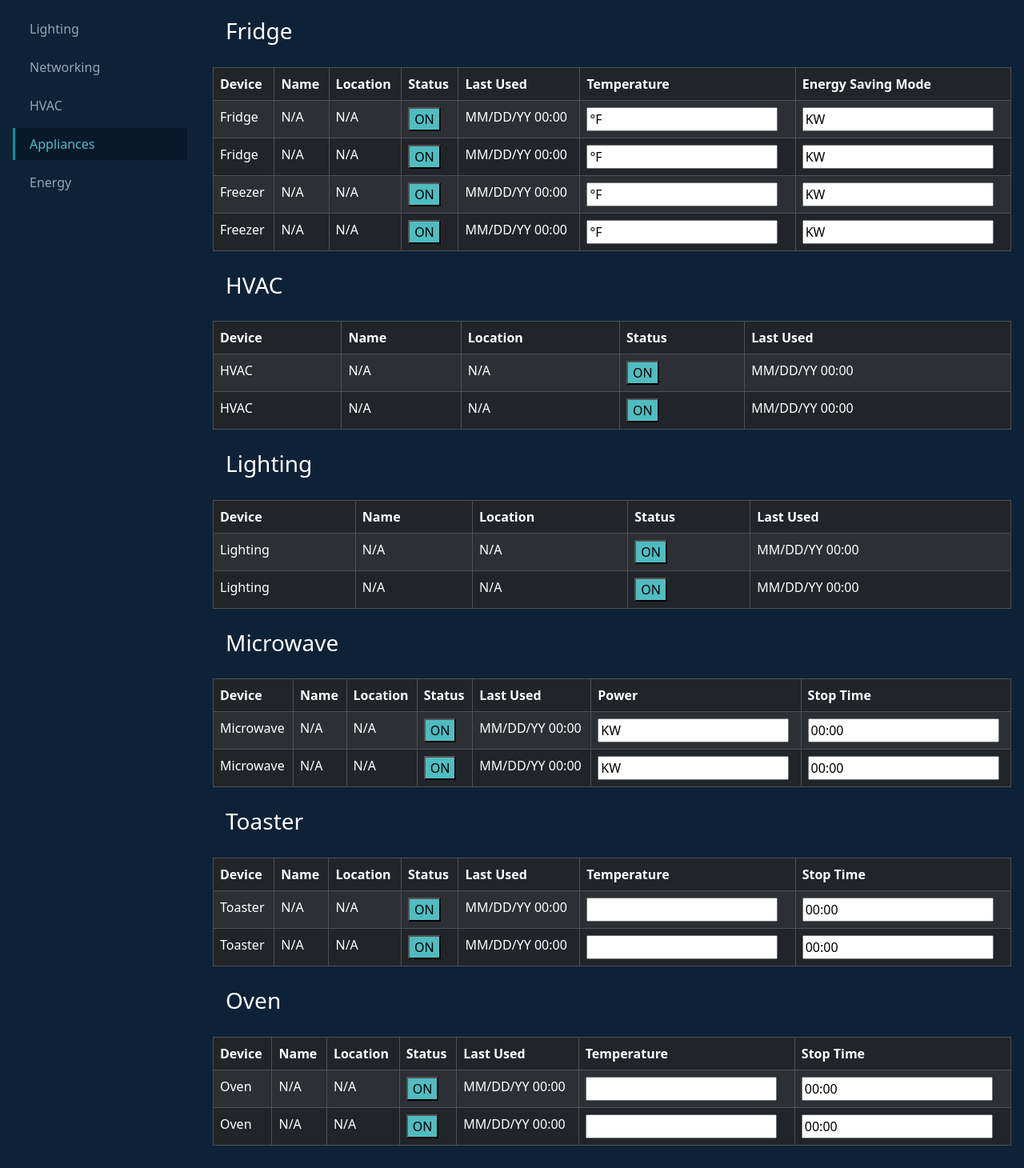
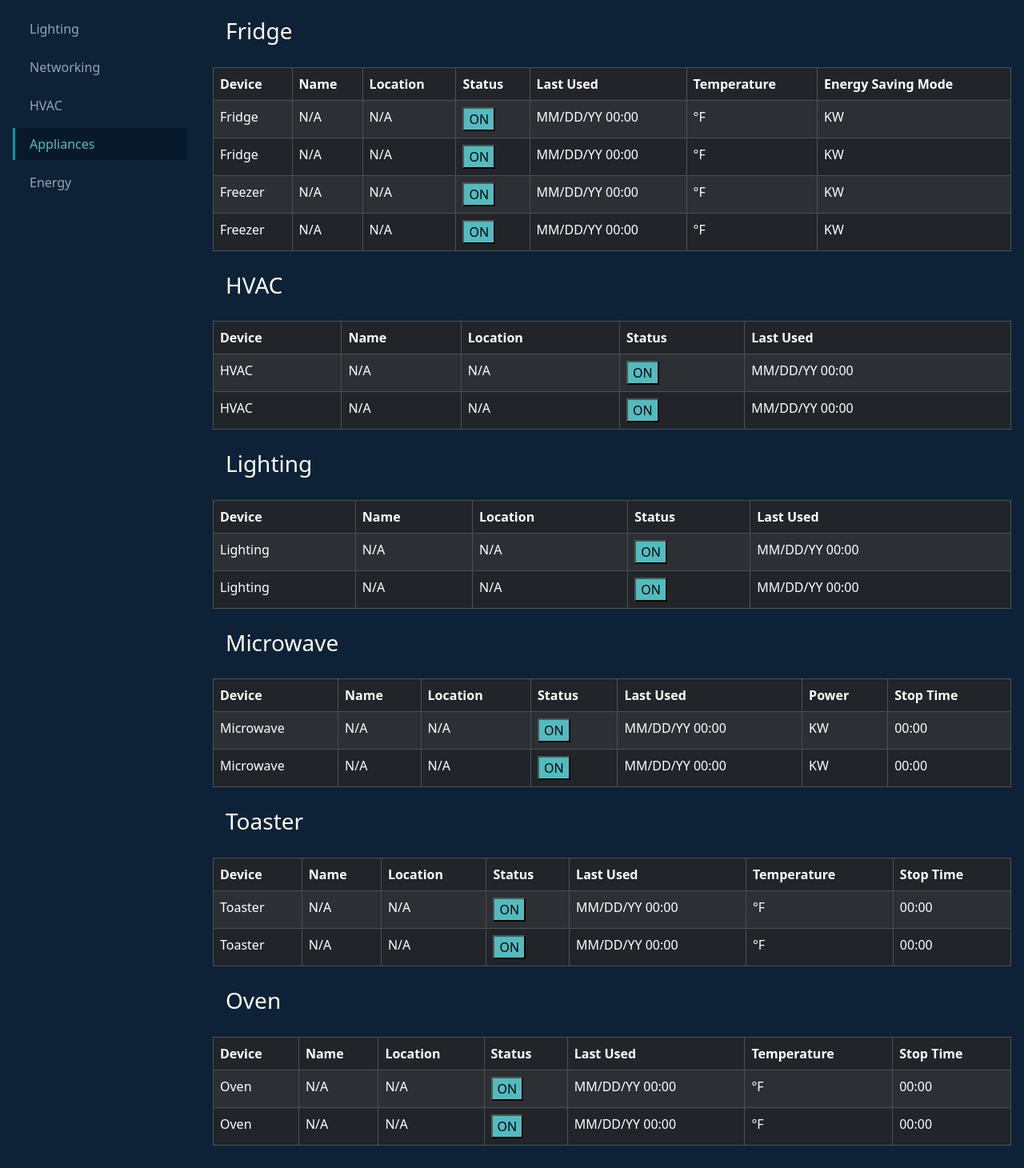
Before and after one commit to PSUBeacon/CMPSC488SP24SecTuesday, a React (Create React App) app in the folder fab/my-login-app/: page /appliances in a window 1280 px wide. Shown: the part 330-1790 px from the top of the page at 80% size. Built offline with nearby package versions, Linux system fonts and the light colour scheme.

Commit message:
Removed text fields from appliances

```diff
--- a/fab/my-login-app/src/Appliances.js
+++ b/fab/my-login-app/src/Appliances.js
@@ -262,21 +262,7 @@ const Appliances = () => {
       </button>
     </td>
     <td>{dishwasherItem.LastUsed}</td>
-    <td>
-      <input
-        type="text"
-        value={dishwasherItem.WashTime}
-        onChange={(e) => {
-          const newWashTime = e.target.value;
-          const updatedDishwasher = [...dishwasher];
-          updatedDishwasher[index] = {
-            ...updatedDishwasher[index],
-            WashTime: newWashTime
-          };
-          setDishwasher(updatedDishwasher);
-        }}
-      />
-    </td>
+    <td>{dishwasherItem.WashTime}</td>
   </tr>
 ))}
 </tbody>
@@ -322,30 +308,8 @@ const Appliances = () => {
       </button>
     </td>
     <td>{fridgeItem.LastUsed}</td>
-    <td>
-      <input
-        type="text"
-        value={fridgeItem.Temp} // Bind the value of the input field to the state
-        onChange={(e) => {
-          const newTemp = e.target.value;
-          const updatedFridge = [...fridge]; // Create a copy of the array
-          updatedFridge[index] = { ...fridgeItem, Temp: newTemp }; // Update the specific item in the copied array
-          setFridge(updatedFridge); // Update the state with the new array
-        }}
-      />
-    </td>
-    <td>
-      <input
-        type="text"
-        value={fridgeItem.EnergySavingMode} // Bind the value of the input field to the state
-        onChange={(e) => {
-          const newEnergySavingMode = e.target.value;
-          const updatedFridge = [...fridge]; // Create a copy of the array
-          updatedFridge[index] = { ...fridgeItem, EnergySavingMode: newEnergySavingMode }; // Update the specific item in the copied array
-          setFridge(updatedFridge); // Update the state with the new array
-        }}
-      />
-    </td>
+    <td>{fridgeItem.Temp}</td>
+    <td>{fridgeItem.EnergySavingMode}</td>
   </tr>
 ))}
 
@@ -474,30 +438,8 @@ const Appliances = () => {
       </button>
     </td>
     <td>{microwaveItem.LastUsed}</td>
-    <td>
-      <input
-        type="text"
-        value={microwaveItem.Power} // Bind the value of the input field to the state
-        onChange={(e) => {
-          const newPower = e.target.value;
-          const updatedMicrowave = [...microwave]; // Create a copy of the array
-          updatedMicrowave[index] = { ...microwaveItem, Power: newPower }; // Update the specific item in the copied array
-          setMicrowave(updatedMicrowave); // Update the state with the new array
-        }}
-      />
-    </td>
-    <td>
-      <input
-        type="text"
-        value={microwaveItem.StopTime} // Bind the value of the input field to the state
-        onChange={(e) => {
-          const newStopTime = e.target.value;
-          const updatedMicrowave = [...microwave]; // Create a copy of the array
-          updatedMicrowave[index] = { ...microwaveItem, StopTime: newStopTime }; // Update the specific item in the copied array
-          setMicrowave(updatedMicrowave); // Update the state with the new array
-        }}
-      />
-    </td>
+    <td>{microwaveItem.Power}</td>
+    <td>{microwaveItem.StopTime}</td>
   </tr>
 ))}
 
@@ -543,30 +485,8 @@ const Appliances = () => {
       </button>
     </td>
     <td>{toasterItem.LastUsed}</td>
-    <td>
-      <input
-        type="text"
-        value={toasterItem.Temperature} // Bind the value of the input field to the state
-        onChange={(e) => {
-          const newTemperature = e.target.value;
-          const updatedToaster = [...toaster]; // Create a copy of the array
-          updatedToaster[index] = { ...toasterItem, Temperature: newTemperature }; // Update the specific item in the copied array
-          setToaster(updatedToaster); // Update the state with the new array
-        }}
-      />
-    </td>
-    <td>
-      <input
-        type="text"
-        value={toasterItem.StopTime} // Bind the value of the input field to the state
-        onChange={(e) => {
-          const newStopTime = e.target.value;
-          const updatedToaster = [...toaster]; // Create a copy of the array
-          updatedToaster[index] = { ...toasterItem, StopTime: newStopTime }; // Update the specific item in the copied array
-          setToaster(updatedToaster); // Update the state with the new array
-        }}
-      />
-    </td>
+    <td>{toasterItem.Temp}</td>
+    <td>{toasterItem.StopTime}</td>
   </tr>
 ))}
 
@@ -612,30 +532,8 @@ const Appliances = () => {
       </button>
     </td>
     <td>{ovenItem.LastUsed}</td>
-    <td>
-      <input
-        type="text"
-        value={ovenItem.Temperature} // Bind the value of the input field to the state
-        onChange={(e) => {
-          const newTemperature = e.target.value;
-          const updatedOven = [...oven]; // Create a copy of the array
-          updatedOven[index] = { ...ovenItem, Temperature: newTemperature }; // Update the specific item in the copied array
-          setOven(updatedOven); // Update the state with the new array
-        }}
-      />
-    </td>
-    <td>
-      <input
-        type="text"
-        value={ovenItem.StopTime} // Bind the value of the input field to the state
-        onChange={(e) => {
-          const newStopTime = e.target.value;
-          const updatedOven = [...oven]; // Create a copy of the array
-          updatedOven[index] = { ...ovenItem, StopTime: newStopTime }; // Update the specific item in the copied array
-          setOven(updatedOven); // Update the state with the new array
-        }}
-      />
-    </td>
+    <td>{ovenItem.Temp}</td>
+    <td>{ovenItem.StopTime}</td>
   </tr>
 ))}
 
--- a/fab/my-login-app/src/Settings.js
+++ b/fab/my-login-app/src/Settings.js
@@ -249,21 +249,7 @@ const handleAccountInfoChange = (e) => {
               </div>
             </div>
           </div>
-          {/* Sign-out button */}
-        <button
-          onClick={() => navigate('/login')} // Replace '/login' with your actual login route
-          style={{
-            marginTop: '20px',
-            padding: '10px',
-            backgroundColor: '#50BCC0',
-            color: 'white',
-            border: 'none',
-            borderRadius: '5px',
-            cursor: 'pointer'
-          }}
-        >
-          Sign Out
-        </button>
+
         </div>
       );
 
@@ -317,7 +303,7 @@ const handleAccountInfoChange = (e) => {
               <li className="settings-nav-item" onClick={() => setSelectedNav('Notification Settings')}>Notifications</li>
               <li className="settings-nav-item" onClick={() => setSelectedNav('Account Settings')}>Account Settings</li>
               <li className="settings-nav-item" >
-<Link to="/" style={{ color: 'inherit', textDecoration: 'none' }}>Logout</Link> {/* Link to the dashboard */}
+<Link to="/" style={{ color: 'inherit', textDecoration: 'none' }}>Sign Out</Link> {/* Link to the dashboard */}
 </li>
             </ul>
           </nav>
```
